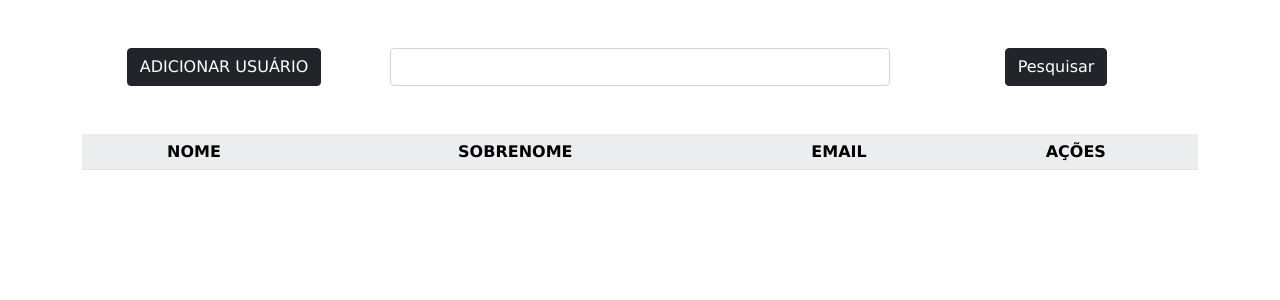
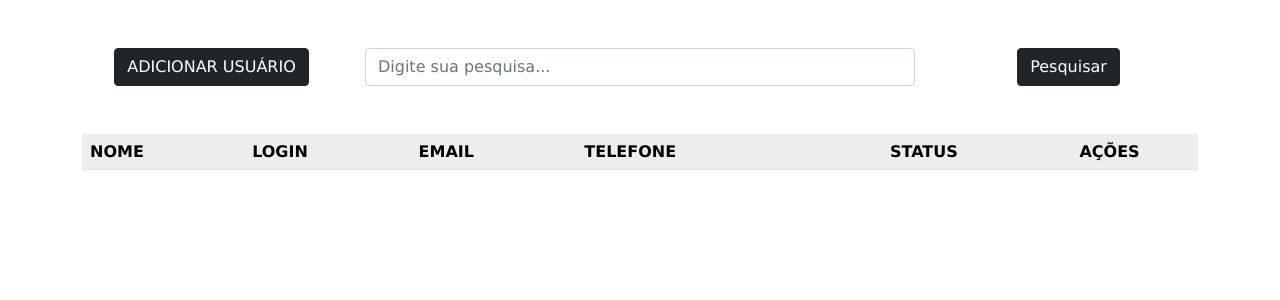
Before and after one commit to Any97Cris/CRUD_PHP, a PHP site: page / in a window 1280 px wide. Shown: the part 84-384 px from the top of the page. Run offline with PHP 8.4, Linux system fonts and the light colour scheme; data that the repository does not hold is empty.

Commit message:
ajuste pag principal

```diff
--- a/index.php
+++ b/index.php
@@ -26,32 +26,39 @@ $lista = $usuarioDAO->findAll();
 </header>
 
     <div class="container">
+        <form action="index.php">
             <div class="row mt-5 mb-5 text-center">
                 <div class="col">
                 <a href="adicionar.php" class="btn btn-dark">ADICIONAR USUÁRIO</a>
                 </div>
+
                 <div class="col">
-            <input type="text" class="form-control" style="width:500px;">
+                <input type="text" class="form-control" style="width:550px;" placeholder="Digite sua pesquisa...">
                 </div>
                 <div class="col">
                     <input type="submit" class="btn btn-dark" value="Pesquisar">
                 </div>
 
             </div>
+        </form>
 
-        <table class="table table-light table-striped text-center">
+        <table class="table table-light table-striped">
             <tr>
                 <th>NOME</th>
-                <th>SOBRENOME</th>
+                <th>LOGIN</th>
                 <th>EMAIL</th>
-                <th>AÇÕES</th>
+                <th>TELEFONE</th>
+                <th class="text-center">STATUS</th>
+                <th class="text-center">AÇÕES</th>
             </tr>
             <?php foreach ($lista as $usuario) : ?>
                 <tr>
                     <th><?= $usuario->getNome(); ?></th>
-                    <th><?= $usuario->getSobrenome(); ?></th>
+                    <th><?= $usuario->getLogin(); ?></th>
                     <th><?= $usuario->getEmail(); ?></th>
-                    <th>
+                    <th><?= $usuario->getTelefone();?></th>
+                    <th class="text-center"><?= $usuario->getStatus(); ?></th>
+                    <th class="text-center">
                         <a href="#">
                             <img src="img/eye.png" alt="visualizar_img" style="margin-right: 5px;">
                         </a>
```
Lines whose indentation alone changed are shown as unchanged.
